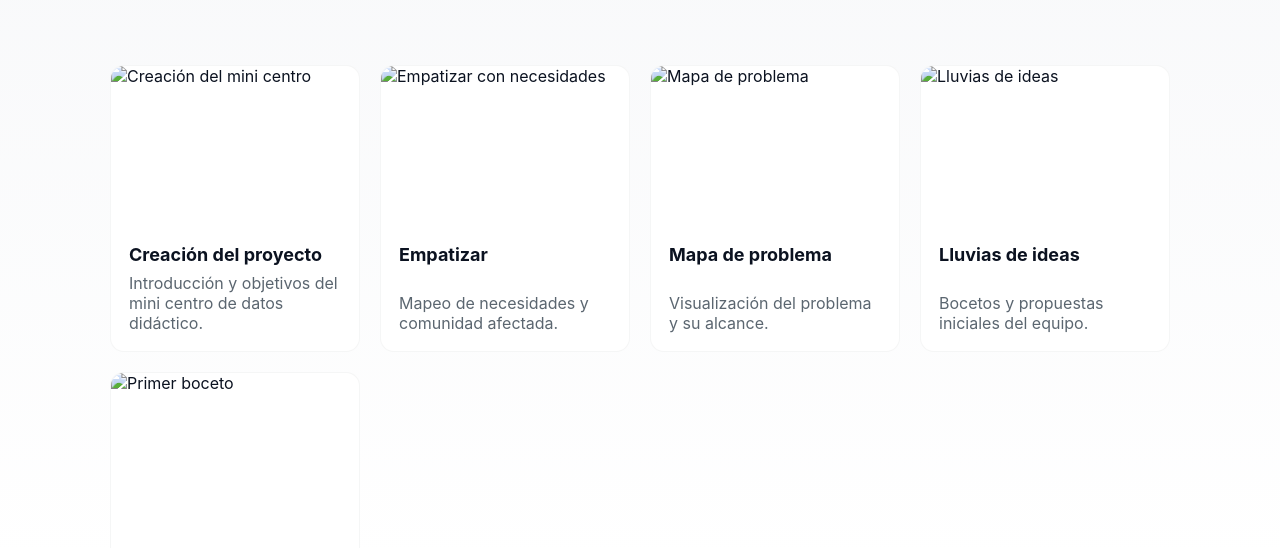
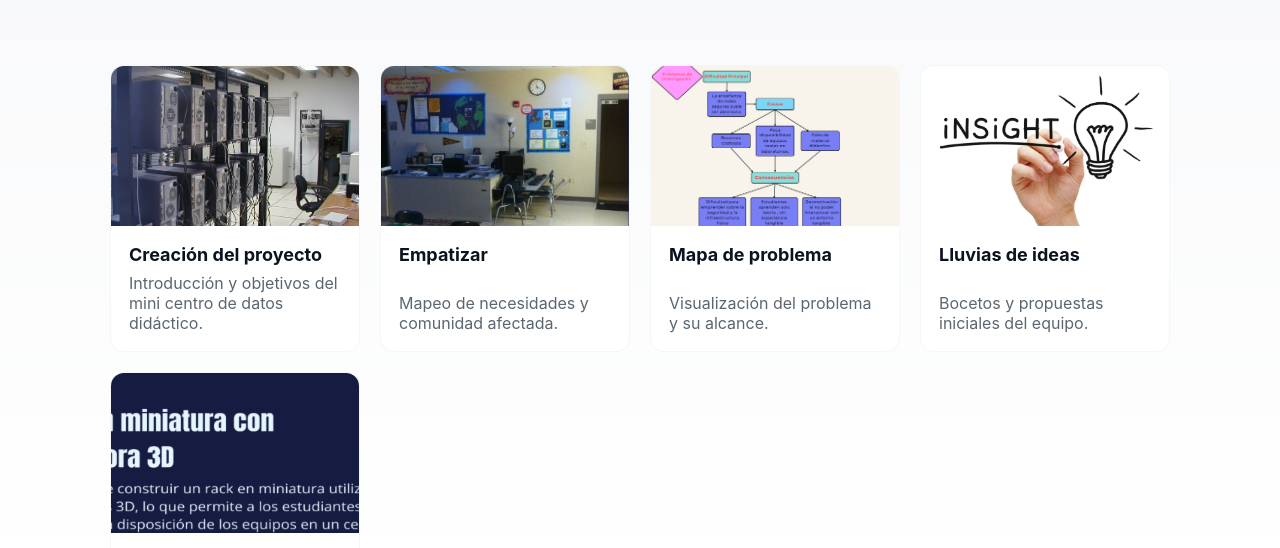
Before and after one commit to ctnt08/mini-centro-datos-didacticos, a plain HTML site: page semana-3.html in a window 1280 px wide. Shown: the part 234-782 px from the top of the page. Drawn offline with Linux system fonts and the light colour scheme.

Commit message:
fix: correct image extensions for semana-3

```diff
--- a/semana-3.html
+++ b/semana-3.html
@@ -27,7 +27,7 @@
       <div class="section small">
         <div class="grid">
           <div class="card">
-            <img src="assets/semana3-1.jpg" alt="Creación del mini centro">
+            <img src="assets/semana3-1.png" alt="Creación del mini centro">
             <div class="card-body">
               <h3>Creación del proyecto</h3>
               <p class="muted">Introducción y objetivos del mini centro de datos didáctico.</p>
@@ -35,7 +35,7 @@
           </div>
 
           <div class="card">
-            <img src="assets/semana3-2.jpg" alt="Empatizar con necesidades">
+            <img src="assets/semana3-2.png" alt="Empatizar con necesidades">
             <div class="card-body">
               <h3>Empatizar</h3>
               <p class="muted">Mapeo de necesidades y comunidad afectada.</p>
@@ -43,7 +43,7 @@
           </div>
 
           <div class="card">
-            <img src="assets/semana3-3.jpg" alt="Mapa de problema">
+            <img src="assets/semana3-3.png" alt="Mapa de problema">
             <div class="card-body">
               <h3>Mapa de problema</h3>
               <p class="muted">Visualización del problema y su alcance.</p>
@@ -51,7 +51,7 @@
           </div>
 
           <div class="card">
-            <img src="assets/semana3-4.jpg" alt="Lluvias de ideas">
+            <img src="assets/semana3-4.png" alt="Lluvias de ideas">
             <div class="card-body">
               <h3>Lluvias de ideas</h3>
               <p class="muted">Bocetos y propuestas iniciales del equipo.</p>
@@ -59,7 +59,7 @@
           </div>
 
           <div class="card">
-            <img src="assets/semana3-5.jpg" alt="Primer boceto">
+            <img src="assets/semana3-5.png" alt="Primer boceto">
             <div class="card-body">
               <h3>Primer boceto</h3>
               <p class="muted">Panel frontal y primeros prototipos conceptuales.</p>
```
